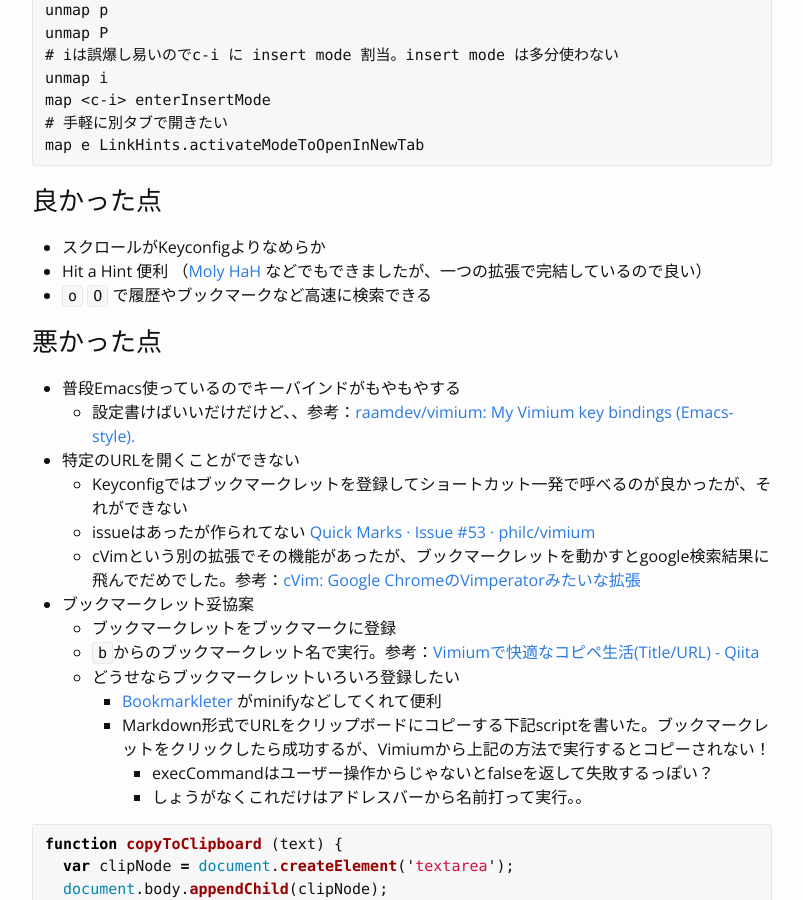
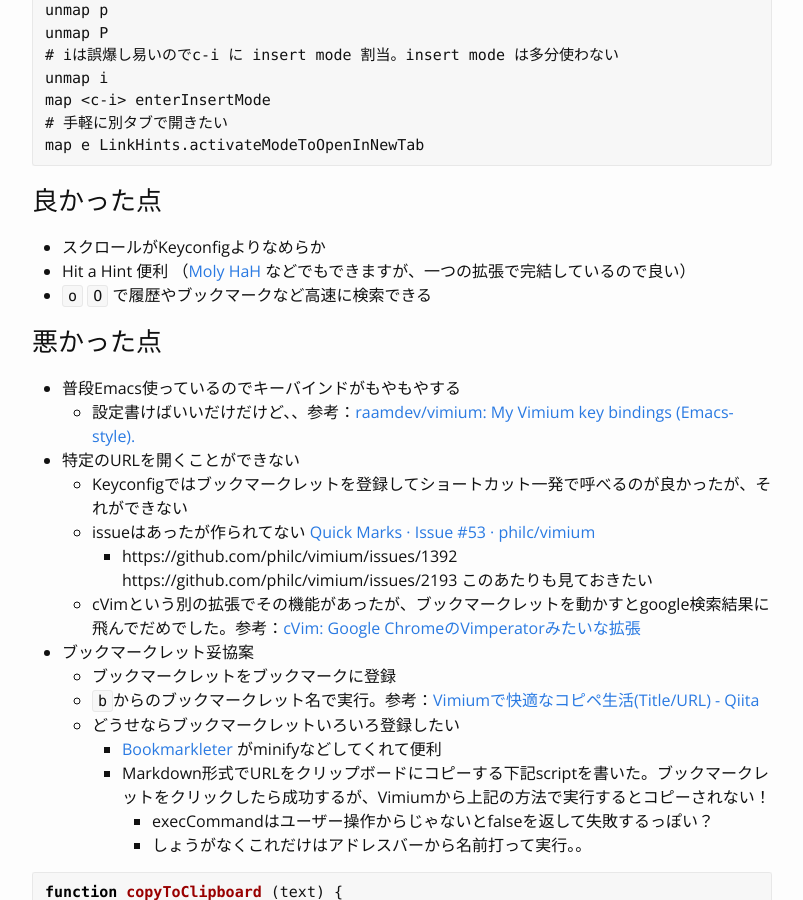
Before and after one commit to hushin/hushin.github.io, a Jekyll site: the page built from _posts/2016-11-07-chrome-keyconfig-to-vimium.md, in a window 1280 px wide and 900 px high, scrolled down 722 px. Shown: the whole window, without its empty margins (238-1041 px from the left). Built offline with Jekyll 4.4.1, drawn with Linux system fonts in a browser that asks for light colours; comment, search, counter and statistics services are not loaded.

Commit message:
add issue link

```diff
--- a/_posts/2016-11-07-chrome-keyconfig-to-vimium.md
+++ b/_posts/2016-11-07-chrome-keyconfig-to-vimium.md
@@ -36,7 +36,7 @@ map e LinkHints.activateModeToOpenInNewTab
 ### 良かった点
 
 - スクロールがKeyconfigよりなめらか
-- Hit a Hint 便利 （[Moly HaH](https://chrome.google.com/webstore/detail/moly-hah/pjoacnohgednppackhamgfalpkffeeek?hl=ja) などでもできましたが、一つの拡張で完結しているので良い）
+- Hit a Hint 便利 （[Moly HaH](https://chrome.google.com/webstore/detail/moly-hah/pjoacnohgednppackhamgfalpkffeeek?hl=ja) などでもできますが、一つの拡張で完結しているので良い）
 - `o` `O` で履歴やブックマークなど高速に検索できる
 
 ### 悪かった点
@@ -46,6 +46,7 @@ map e LinkHints.activateModeToOpenInNewTab
 - 特定のURLを開くことができない
   -  Keyconfigではブックマークレットを登録してショートカット一発で呼べるのが良かったが、それができない
   - issueはあったが作られてない [Quick Marks · Issue #53 · philc/vimium](https://github.com/philc/vimium/issues/53)
+    - https://github.com/philc/vimium/issues/1392 https://github.com/philc/vimium/issues/2193 このあたりも見ておきたい
   - cVimという別の拡張でその機能があったが、ブックマークレットを動かすとgoogle検索結果に飛んでだめでした。参考：[cVim: Google ChromeのVimperatorみたいな拡張](http://rcmdnk.github.io/blog/2014/10/22/computer-firefox/)
 - ブックマークレット妥協案
   - ブックマークレットをブックマークに登録
```
